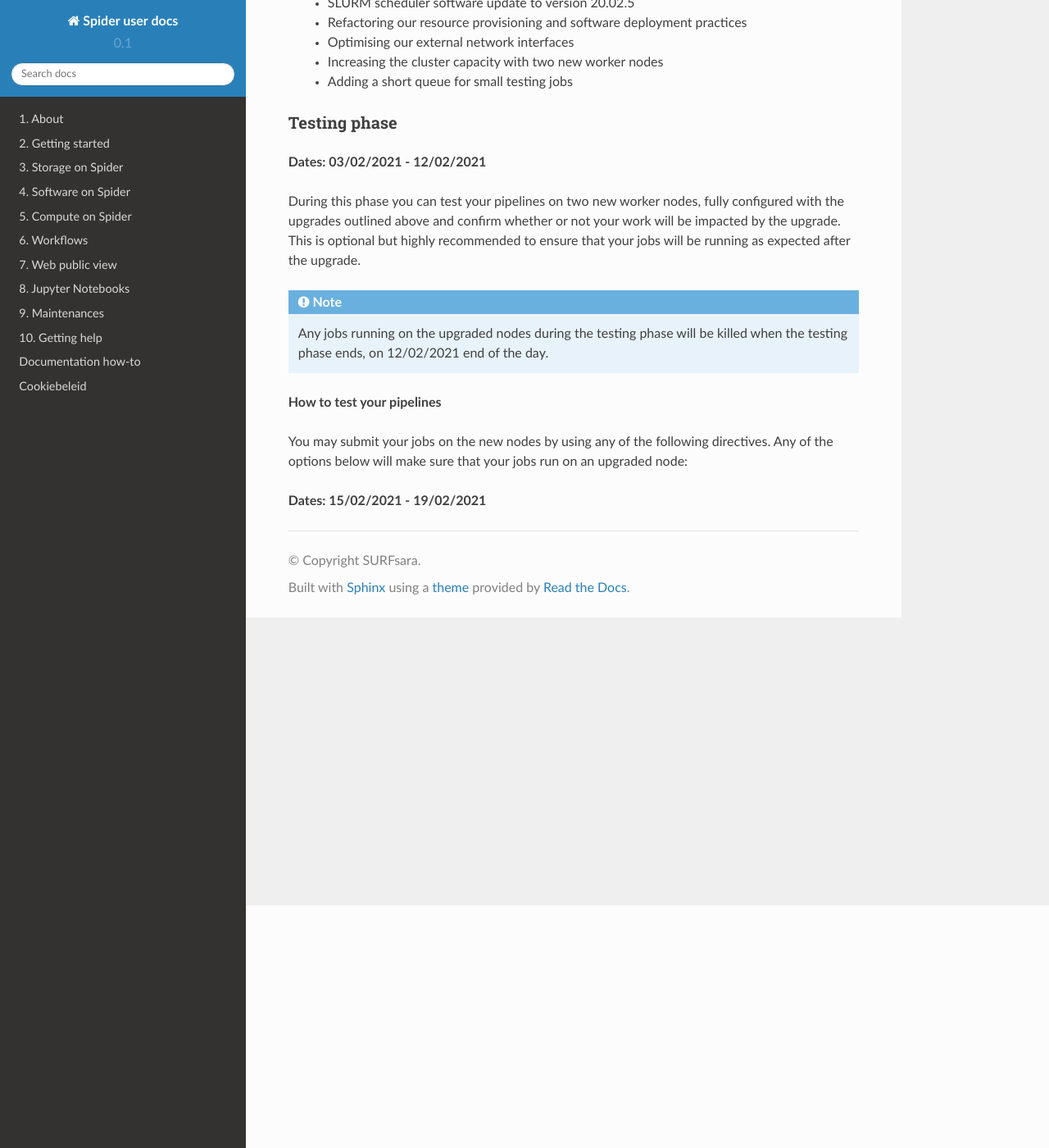
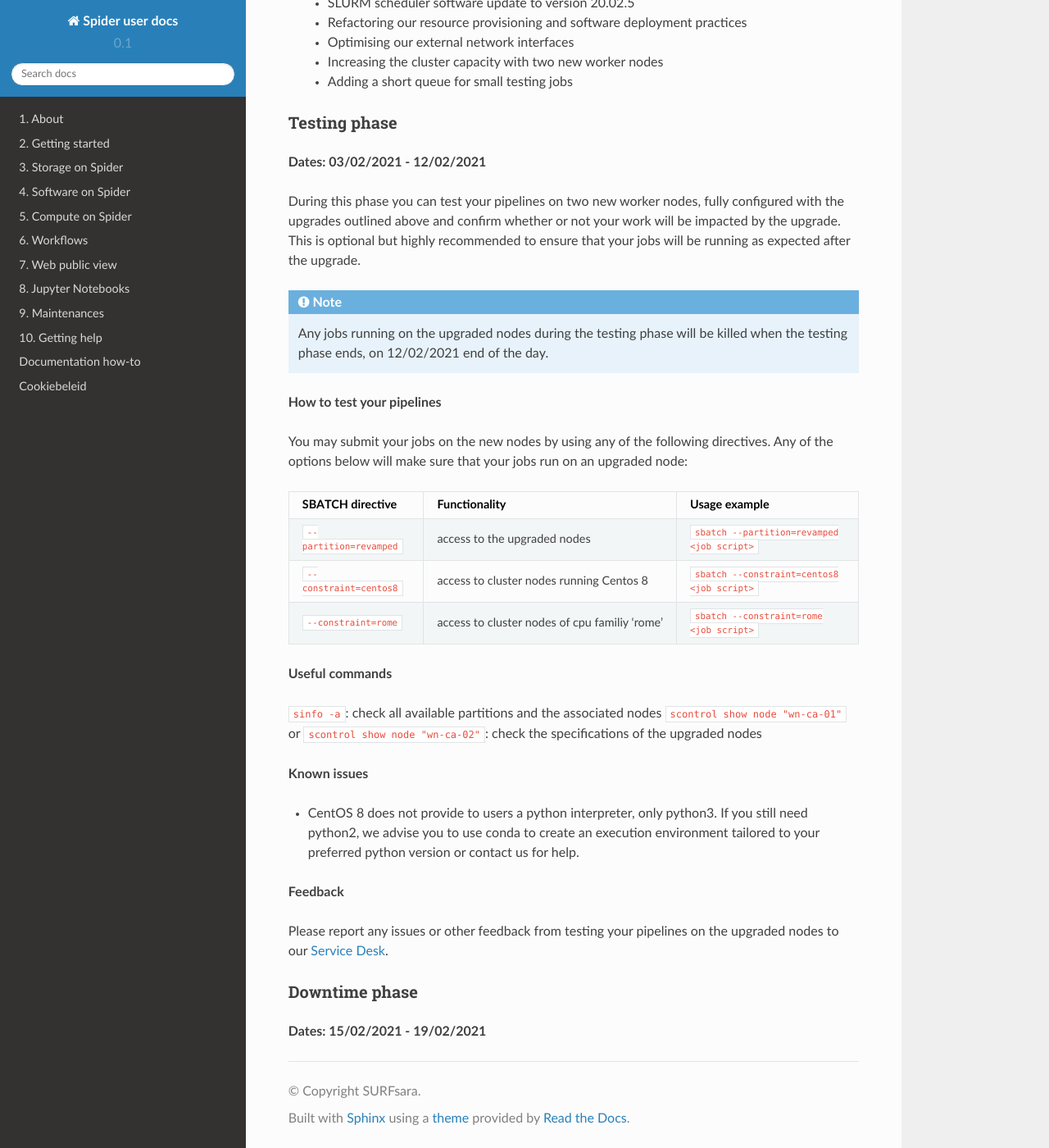
Before and after one commit to sara-nl/spiderdocs, a Sphinx documentation site: the page built from source/Pages/maintenance_instructions.rst, in a window 1280 px wide and 1400 px high, scrolled down 296 px. Shown: the whole window at 82% size. Built offline with Sphinx 7.4.7 and the Read the Docs theme 2.0.0, drawn with Linux system fonts in a browser that asks for light colours.

Commit message:
Update maintenance_instructions.rst

```diff
--- a/source/Pages/maintenance_instructions.rst
+++ b/source/Pages/maintenance_instructions.rst
@@ -41,11 +41,16 @@ SBATCH directive            Functionality                                   Usag
 ``--partition=revamped``    access to the upgraded nodes                    ``sbatch --partition=revamped <job script>``
 ``--constraint=centos8``    access to cluster nodes running Centos 8        ``sbatch --constraint=centos8 <job script>``
 ``--constraint=rome``       access to cluster nodes of cpu familiy 'rome'   ``sbatch --constraint=rome <job script>``
+========================    =============================================   =================
 
 **Useful commands**
 
 ``sinfo -a``: check all available partitions and the associated nodes
 ``scontrol show node "wn-ca-01"`` or ``scontrol show node "wn-ca-02"``: check the specifications of the upgraded nodes
+
+**Known issues**
+
+- CentOS 8 does not provide to users a python interpreter, only python3. If you still need python2, we advise you to use conda to create an execution environment tailored to your preferred python version or contact us for help.
 
 **Feedback**
 
```
